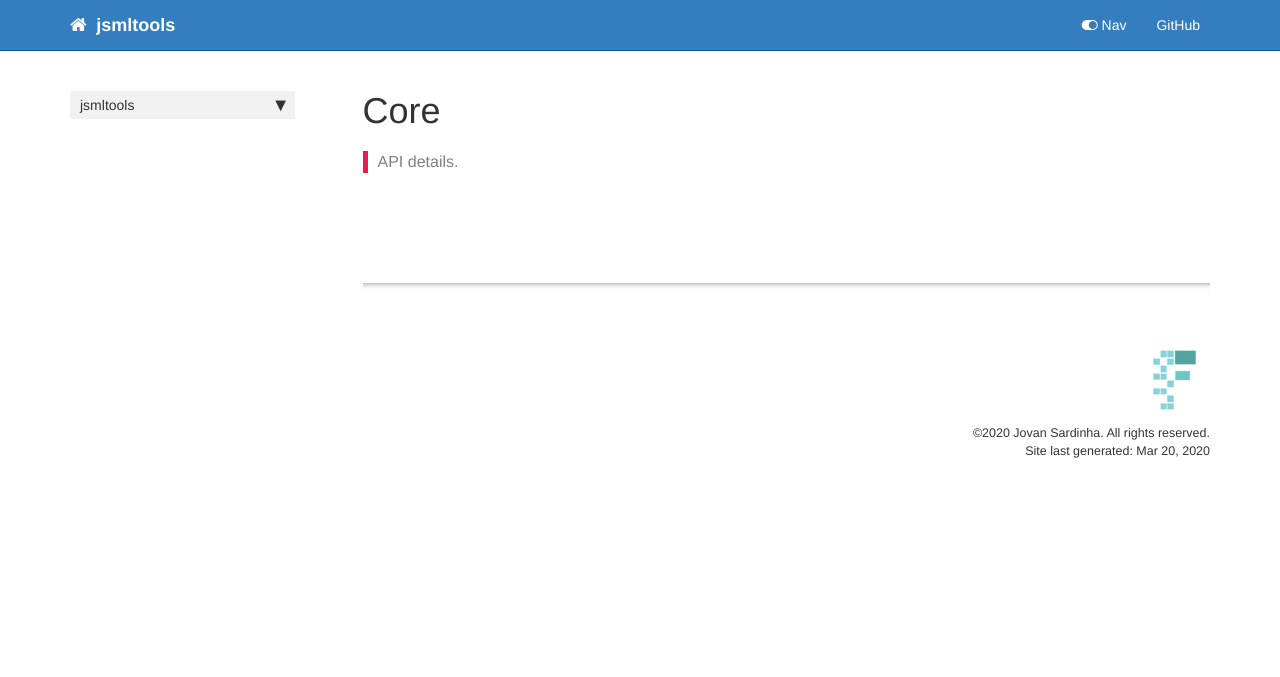
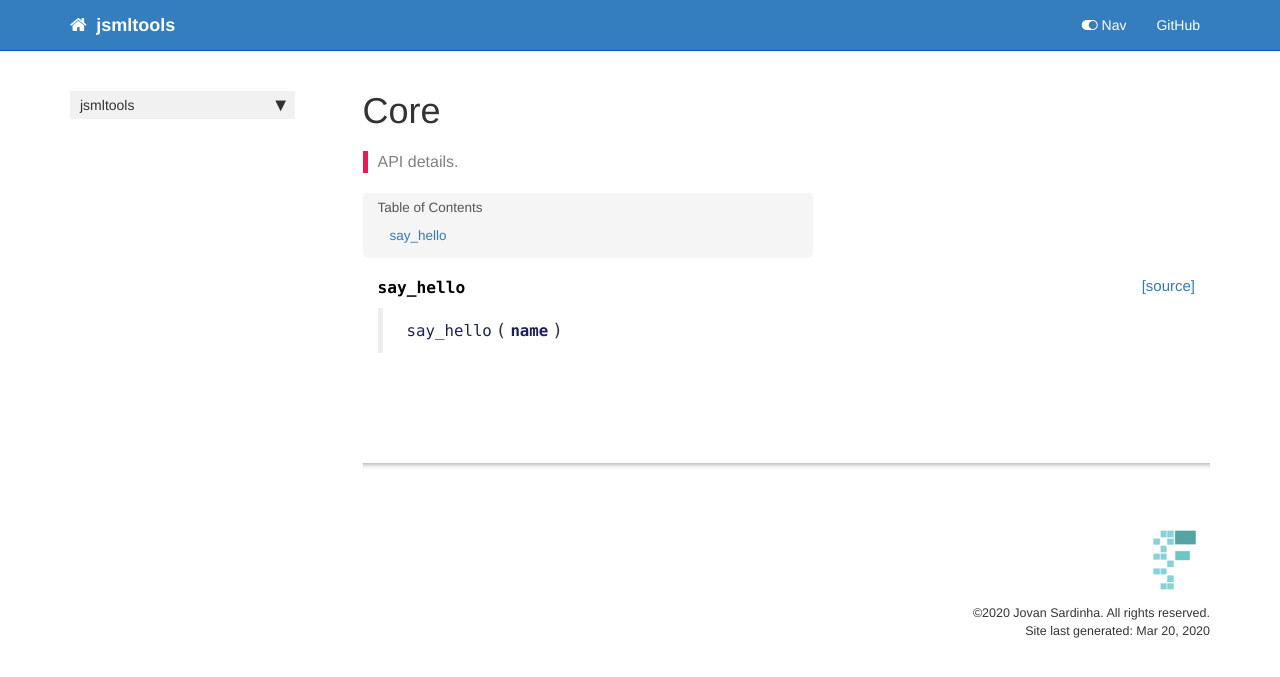
Before and after one commit to jovsa/jovsatools, a Jekyll site: the page built from docs/core.html, in a window 1280 px wide. Shown: the top 677 px of the page. Built offline with Jekyll 4.4.1, drawn with Linux system fonts in a browser that asks for light colours; nearby versions of some CDN libraries; comment, search, counter and statistics services are not loaded.

Commit message:
followed a few more setup setps

```diff
--- a/docs/core.html
+++ b/docs/core.html
@@ -24,5 +24,28 @@
 <div class="cell border-box-sizing code_cell rendered">
 
 </div>
+<div class="cell border-box-sizing code_cell rendered">
+
+</div>
+<div class="cell border-box-sizing code_cell rendered">
+
+<div class="output_wrapper">
+<div class="output">
+
+<div class="output_area">
+
+
+<div class="output_markdown rendered_html output_subarea ">
+<h4 id="say_hello" class="doc_header"><code>say_hello</code><a href="https://github.com/jovsa/jsmltools/tree/master/jsmltools/core.py#L6" class="source_link" style="float:right">[source]</a></h4><blockquote><p><code>say_hello</code>(<strong><code>name</code></strong>)</p>
+</blockquote>
+
+</div>
+
+</div>
+
+</div>
+</div>
+
+</div>
     {% endraw %}
 </div>
--- a/jsmltools/_nbdev.py
+++ b/jsmltools/_nbdev.py
@@ -2,9 +2,9 @@
 
 __all__ = ["index", "modules", "custom_doc_links", "git_url"]
 
-index = {}
+index = {"say_hello": "00_core.ipynb"}
 
-modules = []
+modules = ["core.py"]
 
 doc_url = "https://jovsa.github.io/jsmltools/"
 
--- a/jsmltools/core.py
+++ b/jsmltools/core.py
@@ -1,3 +1,7 @@
 # AUTOGENERATED! DO NOT EDIT! File to edit: nbs/00_core.ipynb (unless otherwise specified).
 
-__all__ = []
+__all__ = ['say_hello']
+
+# Cell
+def say_hello(name):
+    print(f'hi there: {name}')
```
Also changed, not shown: docs/index.html (+27 -0 lines), README.md, 3 other files.
